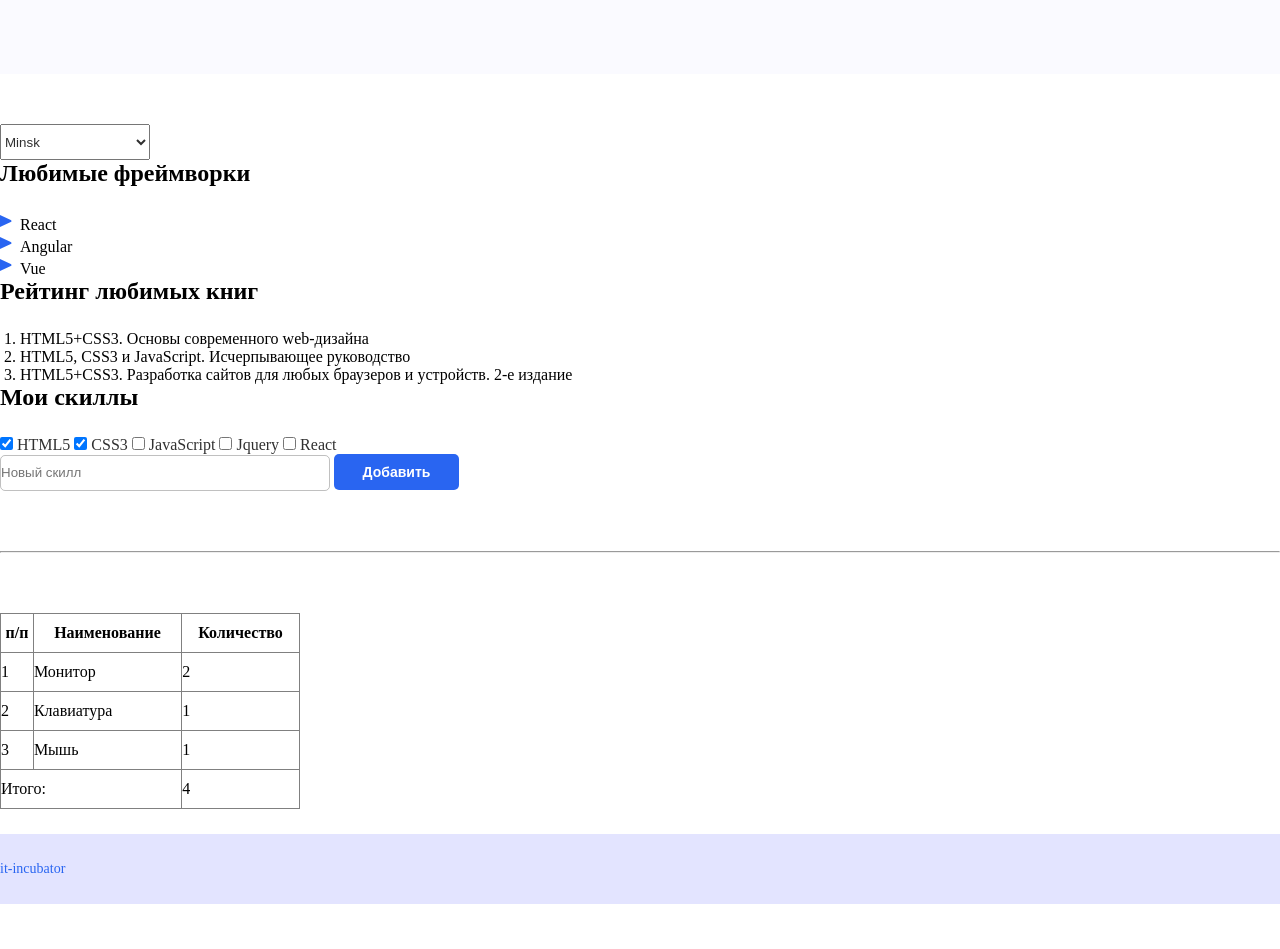
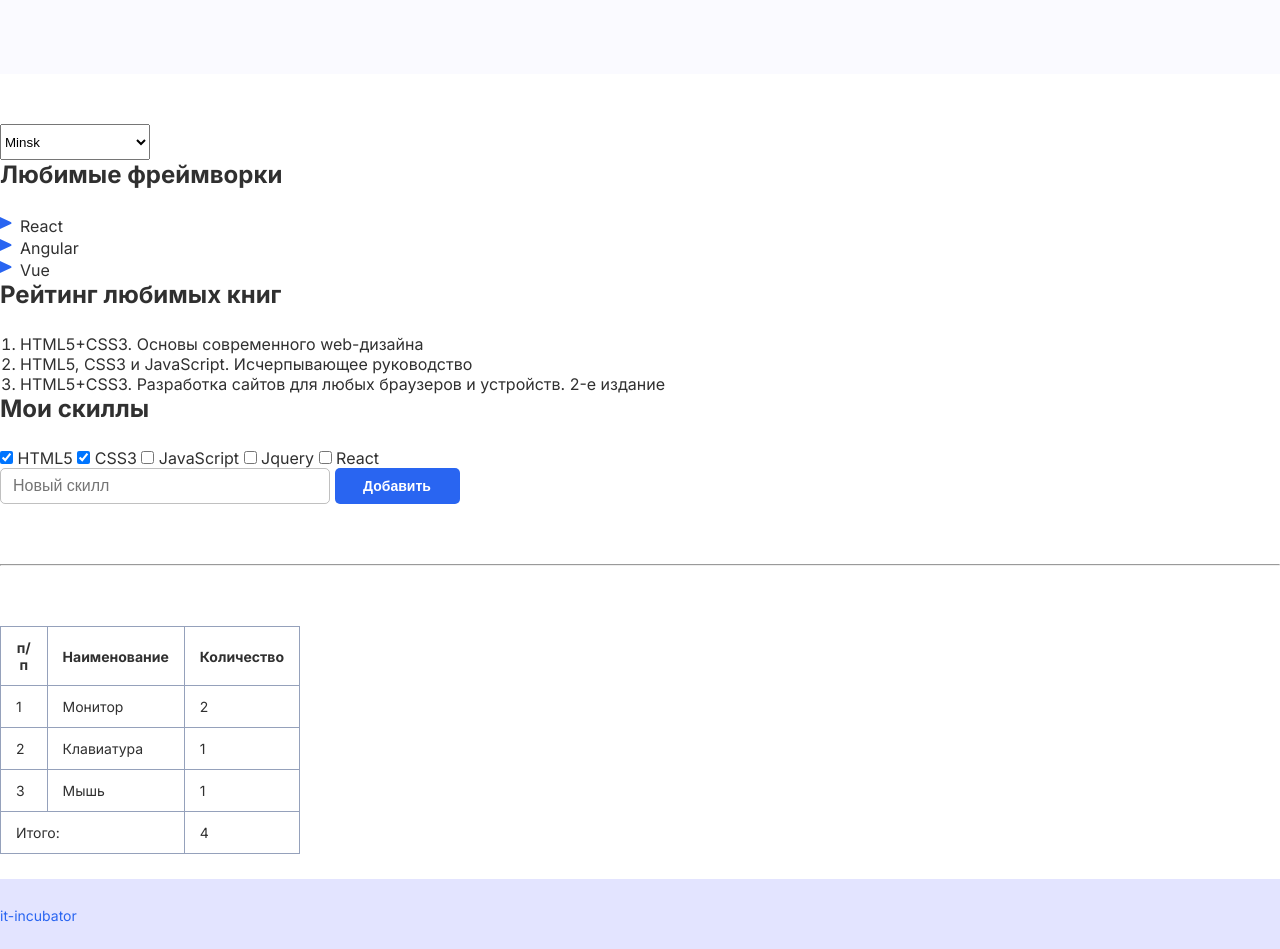
Before and after one commit to Daria31cat/2.1-hw-with-auto-test-html-css-main, a plain HTML site: page index.html in a window 1280 px wide. Shown: the part 1020-1969 px from the top of the page. Before the commit the page ends 1924 px from the top, so only its background shows below. Drawn offline with Linux system fonts and the light colour scheme.

Commit message:
lesson-2 rev.2

```diff
--- a/style.css
+++ b/style.css
@@ -5,7 +5,10 @@
     box-sizing: border-box;
 }
 
-body {}
+body {
+    font-family: "Inter", sans-serif;
+    color: #303030;
+}
 
 header {
     /* Стили для хедера */
@@ -61,7 +64,6 @@ select {
     /* Стили для выпадающего списка */
     width: 150px;
     height: 36px;
-    color: #303030;
     margin-top: 50px;
 
 }
@@ -86,9 +88,9 @@ select {
     /* Стили для подписей чекбоксов */
     font-weight: 400;
     font-size: 16px;
-    color: #303030;
     background: #fff;
     fill: rgba(48, 48, 48, 0.3);
+
 }
 
 .text-field {
@@ -98,6 +100,11 @@ select {
     width: 330px;
     height: 36px;
     background: rgba(255, 255, 255, 0);
+    font-weight: 400;
+    font-size: 16px;
+    color: rgba(48, 48, 48, 0.2);
+    padding: 8px 12px;
+
 }
 
 .btn {
@@ -114,7 +121,6 @@ select {
 
 .line {
     /* Стили для линии */
-    color: #303030;
     margin-top: 60px;
     margin-bottom: 60px;
 }
@@ -131,13 +137,16 @@ table {
 th,
 td {
     /* Стили для ячеек таблицы */
+    padding: 12px 15px;
+    border: 1px solid #95a1bb;
+    font-size: 14px;
 }
 
 footer {
     /* Стили для футера */
     background: rgba(163, 167, 255, 0.3);
     height: 70px;
-    padding: 25px 0;
+    padding: 26px 0;
 }
 
 .footer-link {
```
